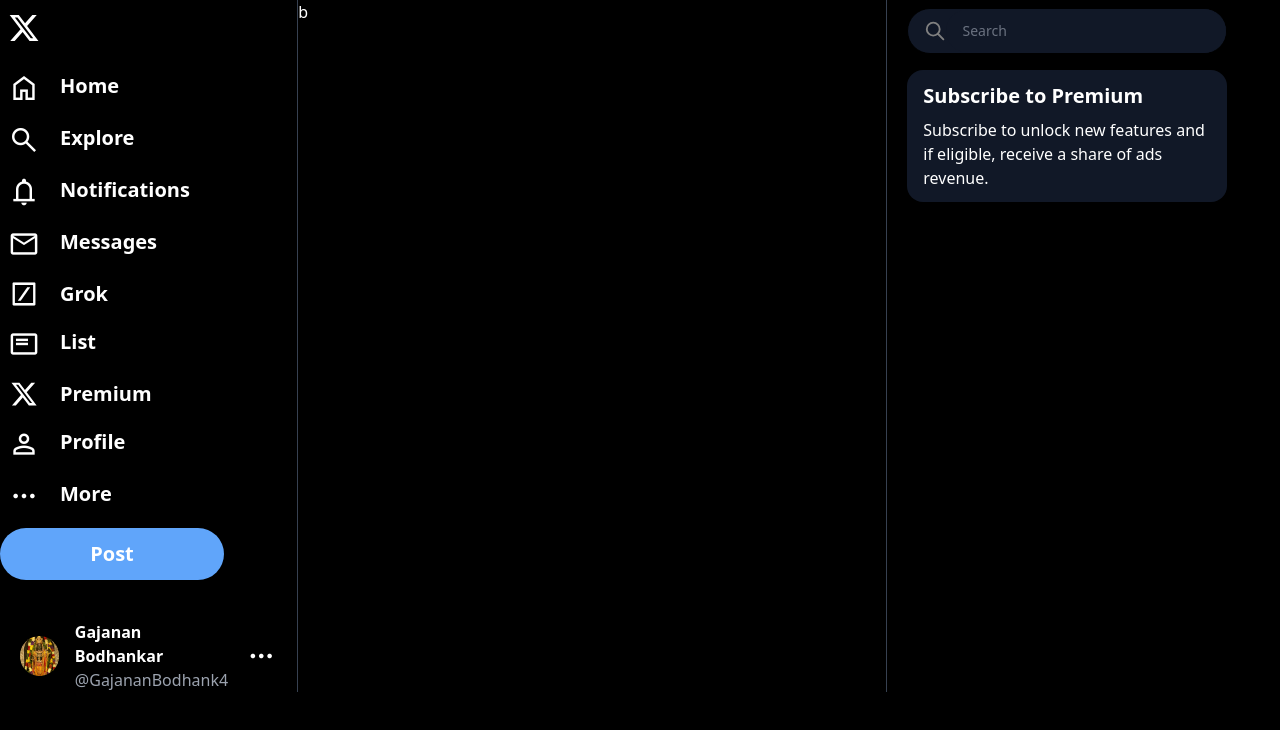
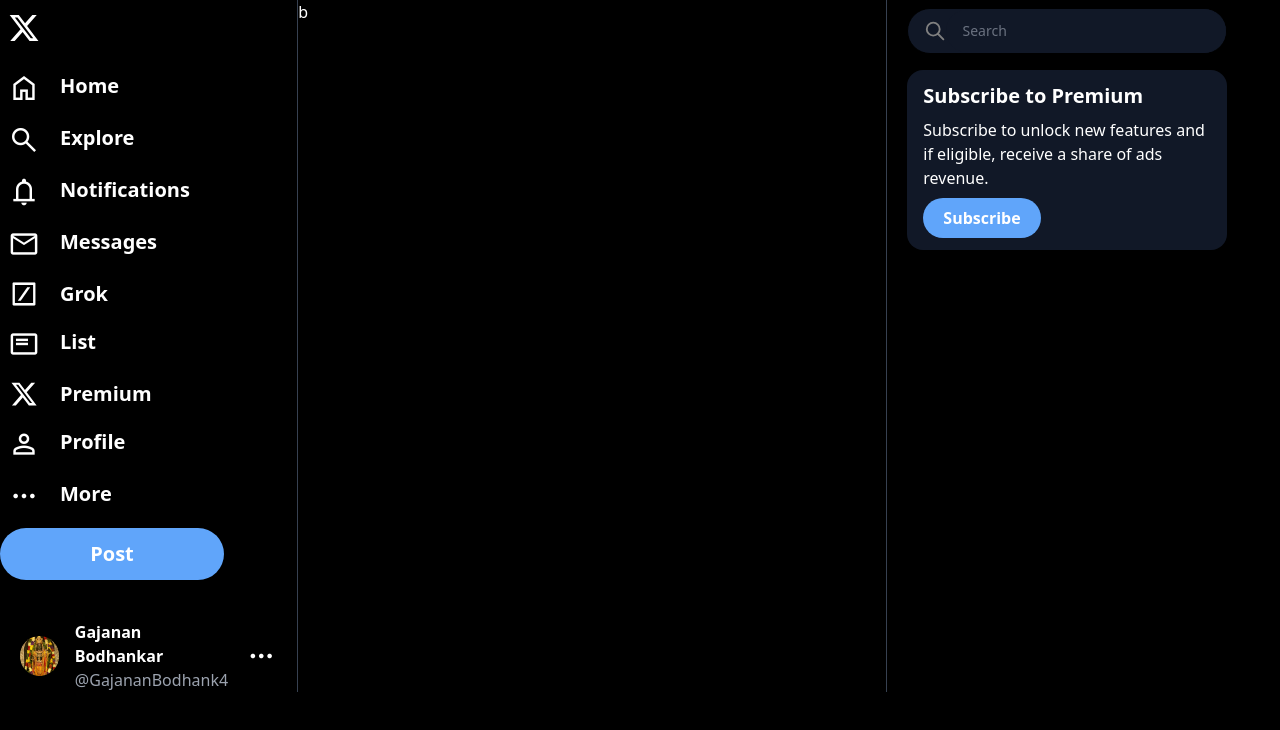
Before and after one commit to GajananBodhankar/TailwindCSS, a website: page index.html in a window 1280 px wide. Drawn offline with nearby package versions, Linux system fonts and the light colour scheme.

Commit message:
Done with Subscribe

```diff
--- a/index.html
+++ b/index.html
@@ -183,12 +183,15 @@
               placeholder="Search"
             />
           </div>
-          <div class="bg-gray-900 py-3 px-4 rounded-2xl">
+          <div class="bg-gray-900 py-3 px-4 rounded-2xl space-y-2">
             <div class="font-bold text-xl">Subscribe to Premium</div>
-            <div class="mt-2">
+            <div class="">
               Subscribe to unlock new features and if eligible, receive a share
               of ads revenue.
             </div>
+            <button class="bg-blue-400 rounded-full py-2 px-5 font-semibold">
+              Subscribe
+            </button>
           </div>
         </div>
       </div>
```
Also changed, not shown: src/output.css.
